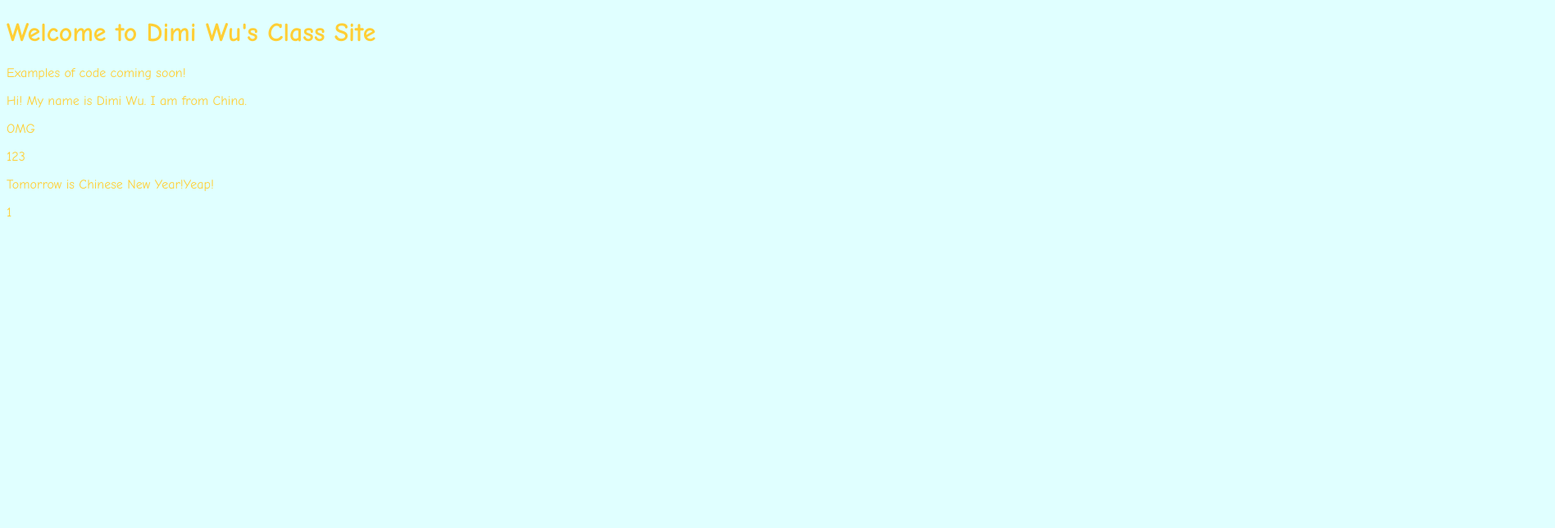
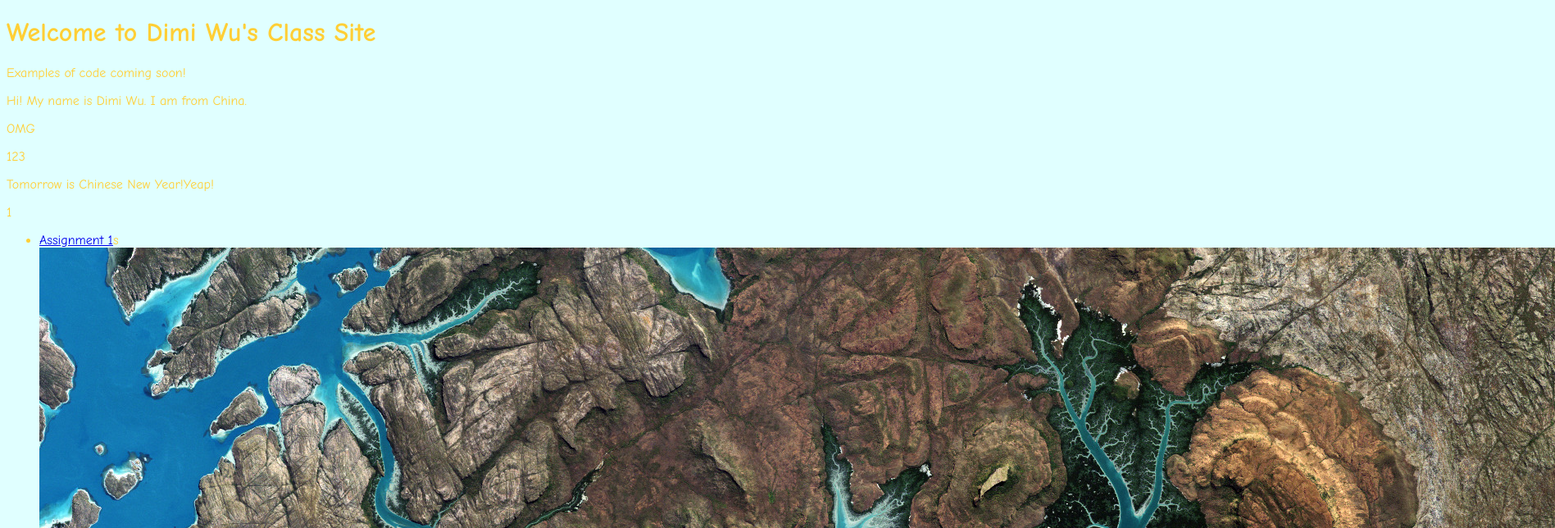
Before and after one commit to DIMIWU/MMP240, a plain HTML site: page index.html in a window 1280 px wide. Shown: the top 644 px of the page at 82% size, 1897 px wide, since content can reach past the window. Drawn offline with Linux system fonts and the light colour scheme.

Commit message:
image add

```diff
--- a/index.html
+++ b/index.html
@@ -23,6 +23,10 @@
     <p>123</p>
     <p>Tomorrow is Chinese New Year!Yeap!</p>
     <p>1</p>
+    <ul>
+        <li><a href="Assignment1/index.html">Assignment 1</a>s</li>
+        <img src="12.jpg">
+    </ul>
 </body>
 
 </html>
```
Also changed, not shown: 12.jpg (added).
